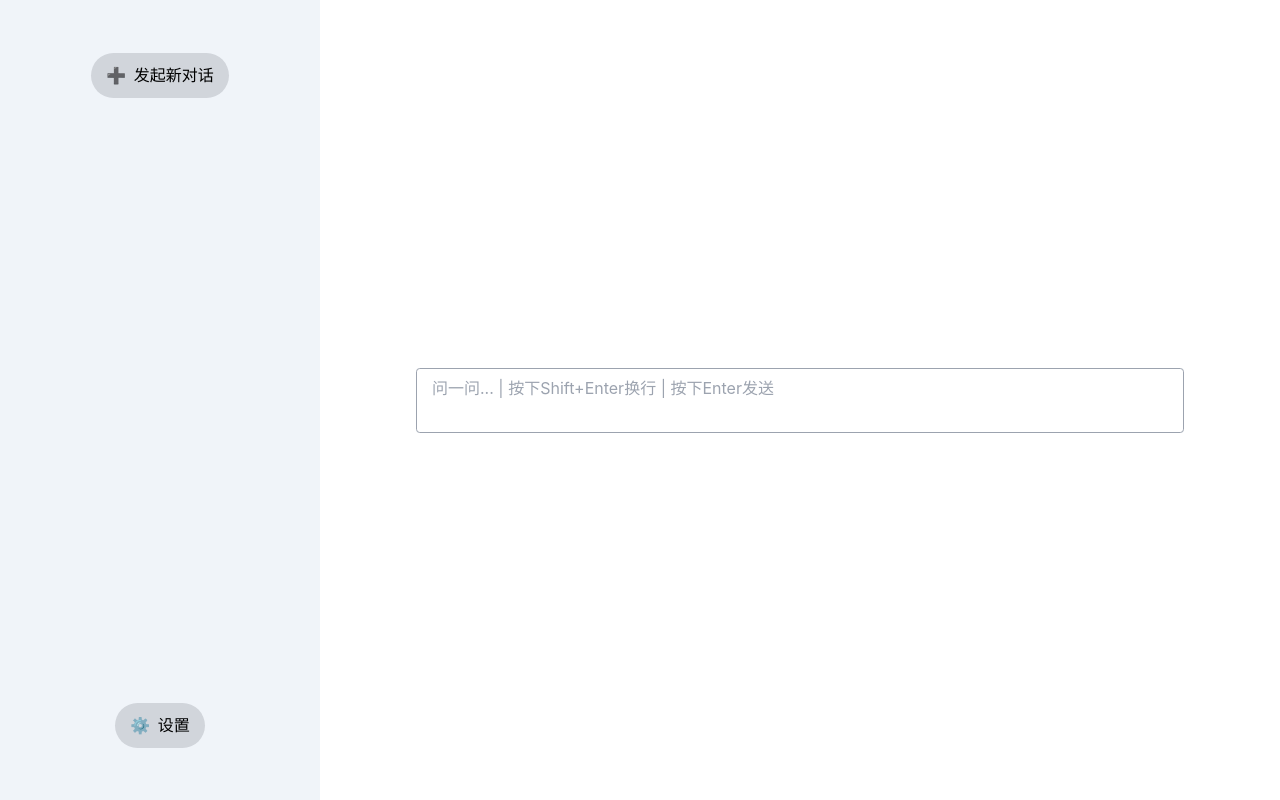
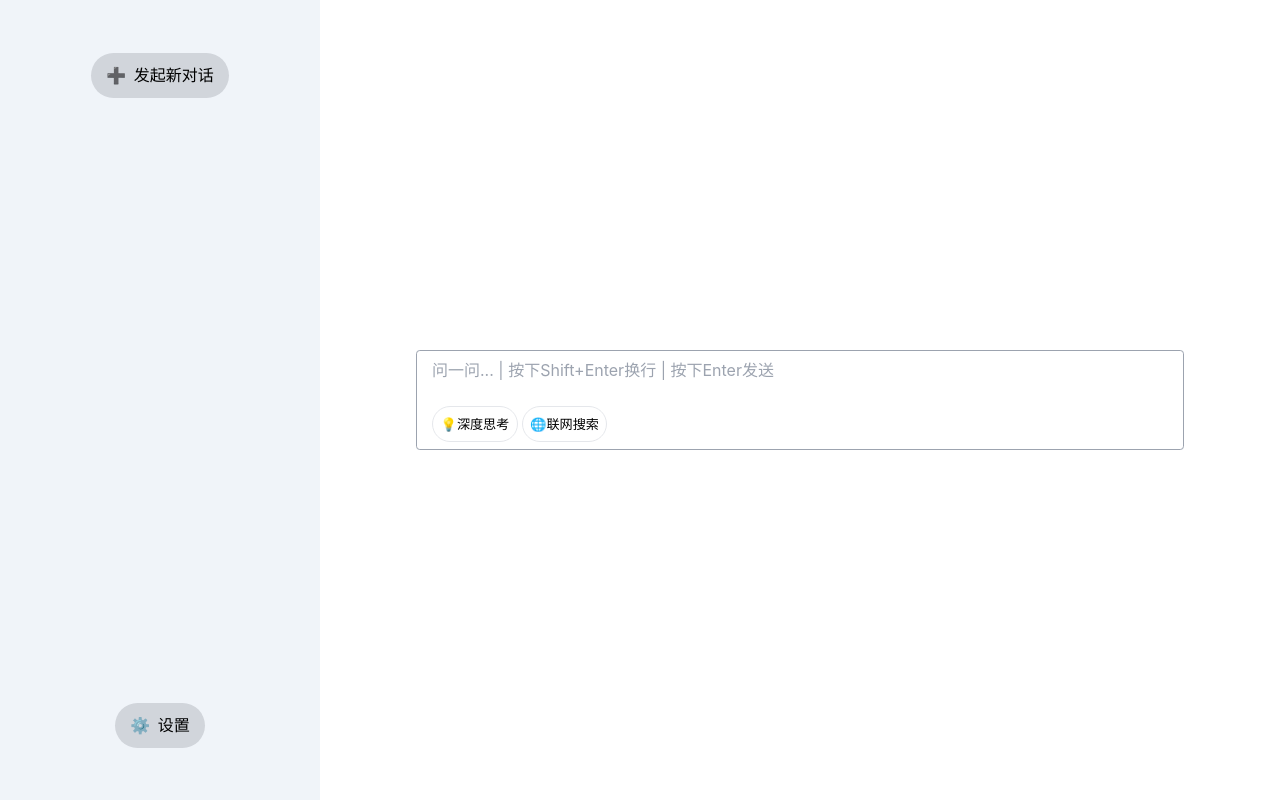
Before and after one commit to xzlsq/myChatBotDemo, a Vue app: page / in a window 1280 px wide. Built offline with nearby package versions, Linux system fonts and the light colour scheme; the HTML template or start-up script is replaced by a standard one.

Commit message:
在输入框中添加选择深度思考和联网搜索的按钮

```diff
--- a/src/views/ConversationVIewServer.vue
+++ b/src/views/ConversationVIewServer.vue
@@ -174,11 +174,16 @@ onMounted(() => {
         <div ref="output" class="grow w-full px-8 pt-4 pb-2 overflow-auto space-y-4 flex flex-col">
 
         </div>
-        <div name="输入框" class="w-[80%] min-h-16 px-4 my-2 border shrink-0 border-gray-400 bottom-14
-      rounded flex justify-center items-center mb-14">
+        <div name="输入框" class="w-[80%] min-h-16 px-4 my-2 py-2 border shrink-0 border-gray-400 bottom-14
+      rounded flex flex-col justify-center items-center mb-12 bg-gray-100">
             <textarea @input="(e) => resizeTextarea(e)" v-model="question"
-                class="w-full box-border h-fit resize-none outline-none overflow-hidden"
-                placeholder="问一问... | 按下Shift+Enter换行 | 按下Enter发送" @keypress="(e) => sendQuestion(e, false)"></textarea>
+                class="w-full box-border h-fit resize-none outline-none overflow-hidden bg-gray-100"
+                placeholder="问一问... | 按下Shift+Enter换行 | 按下Enter发送" @keypress="(e) => sendQuestion(e, false)">
+</textarea>
+<div class="flex h-fit w-full gap-1">
+                <button @click="PageConfig.setThinkOn" :class="{'bg-sky-200': PageConfig.thinkOn}" class="p-2 rounded-full bg-white border !text-sm">💡深度思考</button>
+                <button @click="PageConfig.setSearchOn" :class="{'bg-sky-200': PageConfig.searchOn}" class="p-2 rounded-full bg-white border !text-sm">🌐联网搜索</button>
+            </div>
         </div>
     </div>
 </template>
--- a/src/views/HomeView.vue
+++ b/src/views/HomeView.vue
@@ -1,10 +1,11 @@
 <script setup lang="ts">
-import { useChatStore } from '@/stores/ChatStore';
+import { useChatStore, usePageStore } from '@/stores/ChatStore';
 import { onMounted } from 'vue';
 import { useRoute, useRouter } from 'vue-router';
 import { resizeTextarea } from '@/hooks';
 
 var ChatStore = useChatStore()
+var PageConfig = usePageStore()
 var router = useRouter()
 var route = useRoute()
 
@@ -71,10 +72,15 @@ onMounted(() => {
     <div name="输出框" class="grow overflow-hidden flex flex-col items-center justify-center">
       <RouterView></RouterView>
       <div name="输入框" v-if="route.fullPath == '/'" class="w-[80%] min-h-16 px-4 py-2 border border-gray-400
-        rounded flex justify-center items-center overflow-hidden">
+        rounded flex flex-col justify-center items-center overflow-hidden">
         <textarea @input="(e) => resizeTextarea(e)" autofocus v-model="ChatStore.question"
           class="w-full box-border h-fit resize-none outline-none overflow-hidden"
-          placeholder="问一问... | 按下Shift+Enter换行 | 按下Enter发送" @keypress="(e) => createNewConversation(e)"></textarea>
+          placeholder="问一问... | 按下Shift+Enter换行 | 按下Enter发送" @keypress="(e) => createNewConversation(e)">
+        </textarea>
+        <div class="flex h-fit w-full gap-1">
+          <button @click="PageConfig.setThinkOn" :class="{'bg-sky-200': PageConfig.thinkOn}" class="p-2 rounded-full bg-white border !text-sm">💡深度思考</button>
+          <button @click="PageConfig.setSearchOn" :class="{'bg-sky-200': PageConfig.searchOn}" class="p-2 rounded-full bg-white border !text-sm">🌐联网搜索</button>
+        </div>
       </div>
     </div>
   </div>
```
